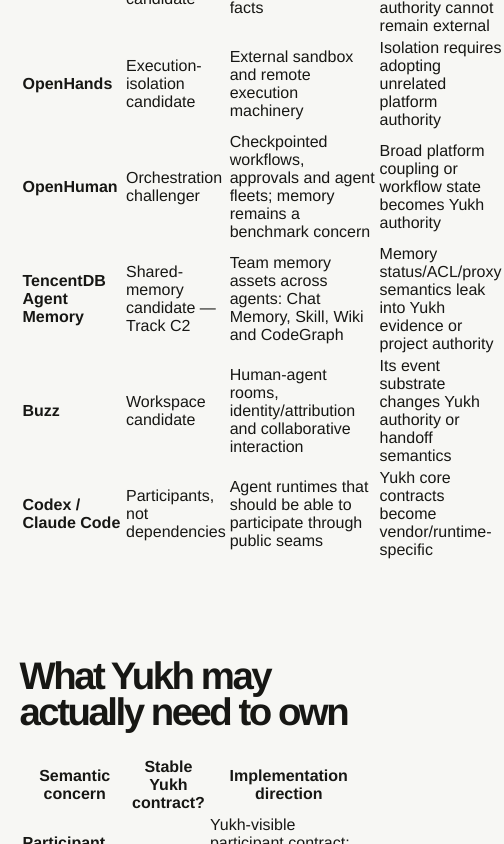
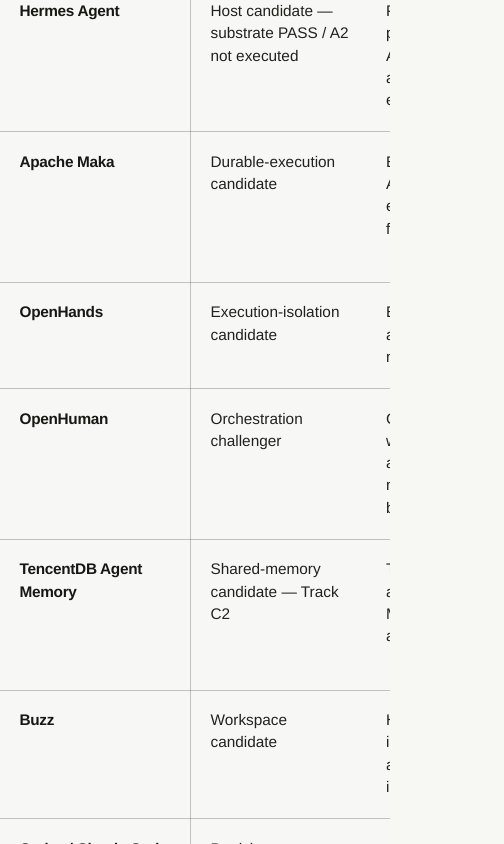
Before and after one commit to nomed/nomed.github.io, a Next.js app: page /landscape in a window 390 px wide. Shown: the part 2800-3644 px from the top of the page, 504 px wide, since content can reach past the window. Built offline with nearby package versions, Linux system fonts and the light colour scheme.

Commit message:
Improve editorial table system (#68)
* style editorial tables consistently

* load editorial table styles

* test editorial table design contract

* Keep mobile table columns aligned

* Strengthen editorial table column structure

* Assert editorial table column divider

```diff
--- /dev/null
+++ b/app/editorial-tables.css
@@ -0,0 +1,123 @@
+.editorial-body > table {
+  width: 100%;
+  margin: 3rem 0 5rem;
+  border-collapse: collapse;
+  border-top: 6px solid var(--ink);
+  border-bottom: 1px solid var(--ink);
+  background: color-mix(in srgb, var(--paper) 94%, white);
+  text-align: left;
+}
+
+.editorial-body > table thead {
+  border-bottom: 1px solid var(--ink);
+}
+
+.editorial-body > table th {
+  padding: .9rem 1rem .85rem;
+  color: var(--muted);
+  font: 650 .64rem/1.3 var(--font-geist-mono);
+  letter-spacing: .06em;
+  text-transform: uppercase;
+  vertical-align: bottom;
+}
+
+.editorial-body > table th:first-child,
+.editorial-body > table td:first-child {
+  width: 24%;
+  border-right: 1px solid var(--line);
+  padding-right: 1.5rem;
+}
+
+.editorial-body > table th:nth-child(2),
+.editorial-body > table td:nth-child(2) {
+  padding-left: 1.5rem;
+}
+
+.editorial-body > table td {
+  padding: 1.15rem 1rem 1.25rem;
+  border-bottom: 1px solid var(--line);
+  font-size: clamp(.96rem, 1.15vw, 1.08rem);
+  line-height: 1.45;
+  vertical-align: top;
+  overflow-wrap: anywhere;
+}
+
+.editorial-body > table tbody tr:last-child td {
+  border-bottom: 0;
+}
+
+.editorial-body > table td:first-child {
+  font-weight: 720;
+  letter-spacing: -.02em;
+}
+
+.editorial-body > table td:not(:first-child) {
+  color: color-mix(in srgb, var(--ink) 88%, var(--muted));
+}
+
+.editorial-body > table tbody tr {
+  transition: background-color .16s ease;
+}
+
+.editorial-body > table tbody tr:hover {
+  background: color-mix(in srgb, var(--page-accent) 7%, var(--paper));
+}
+
+.editorial-body > table a {
+  border-bottom: 1px solid currentColor;
+  text-decoration: none;
+  text-underline-offset: .18em;
+}
+
+.editorial-body > table a:hover,
+.editorial-body > table a:focus-visible {
+  color: var(--page-accent);
+}
+
+@media (max-width: 800px) {
+  .editorial-body > table {
+    display: block;
+    width: calc(100% + 10vw);
+    min-width: 0;
+    margin-left: -5vw;
+    margin-right: -5vw;
+    overflow-x: auto;
+    overscroll-behavior-inline: contain;
+    scrollbar-width: thin;
+  }
+
+  /* Keep one table formatting context so header/body columns cannot drift. */
+  .editorial-body > table > thead,
+  .editorial-body > table > tbody {
+    min-width: 720px;
+  }
+
+  .editorial-body > table th,
+  .editorial-body > table td {
+    min-width: 180px;
+  }
+
+  .editorial-body > table th:first-child,
+  .editorial-body > table td:first-child {
+    width: 190px;
+    min-width: 190px;
+    padding-left: 5vw;
+    padding-right: 1.25rem;
+  }
+
+  .editorial-body > table th:nth-child(2),
+  .editorial-body > table td:nth-child(2) {
+    padding-left: 1.25rem;
+  }
+
+  .editorial-body > table th:last-child,
+  .editorial-body > table td:last-child {
+    padding-right: 5vw;
+  }
+}
+
+@media (prefers-reduced-motion: reduce) {
+  .editorial-body > table tbody tr {
+    transition: none;
+  }
+}
--- a/app/layout.tsx
+++ b/app/layout.tsx
@@ -1,5 +1,6 @@
 import type { Metadata } from "next";
 import "./globals.css";
+import "./editorial-tables.css";
 
 export const metadata: Metadata = {
   metadataBase: new URL("https://nomed.github.io"),
```
Also changed, not shown: 1 other file (tests, documents, lock files or other folders).
